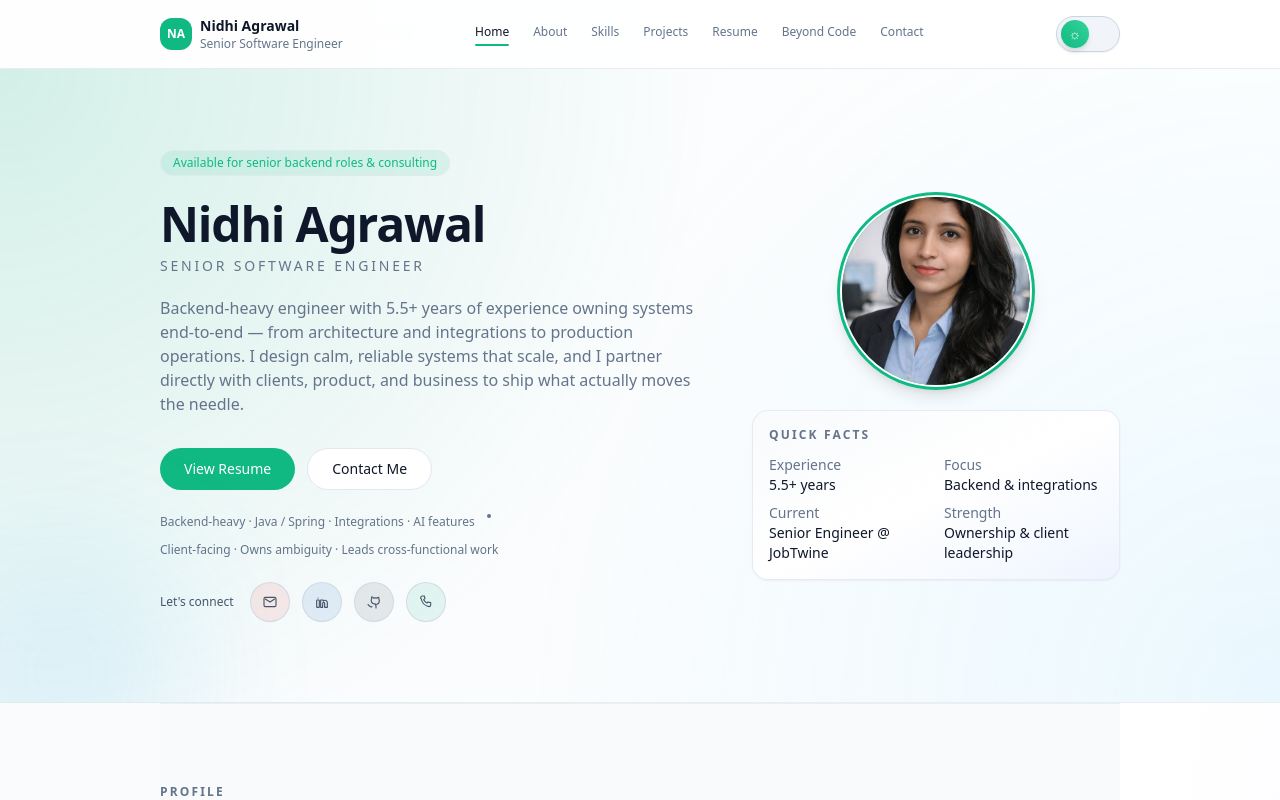
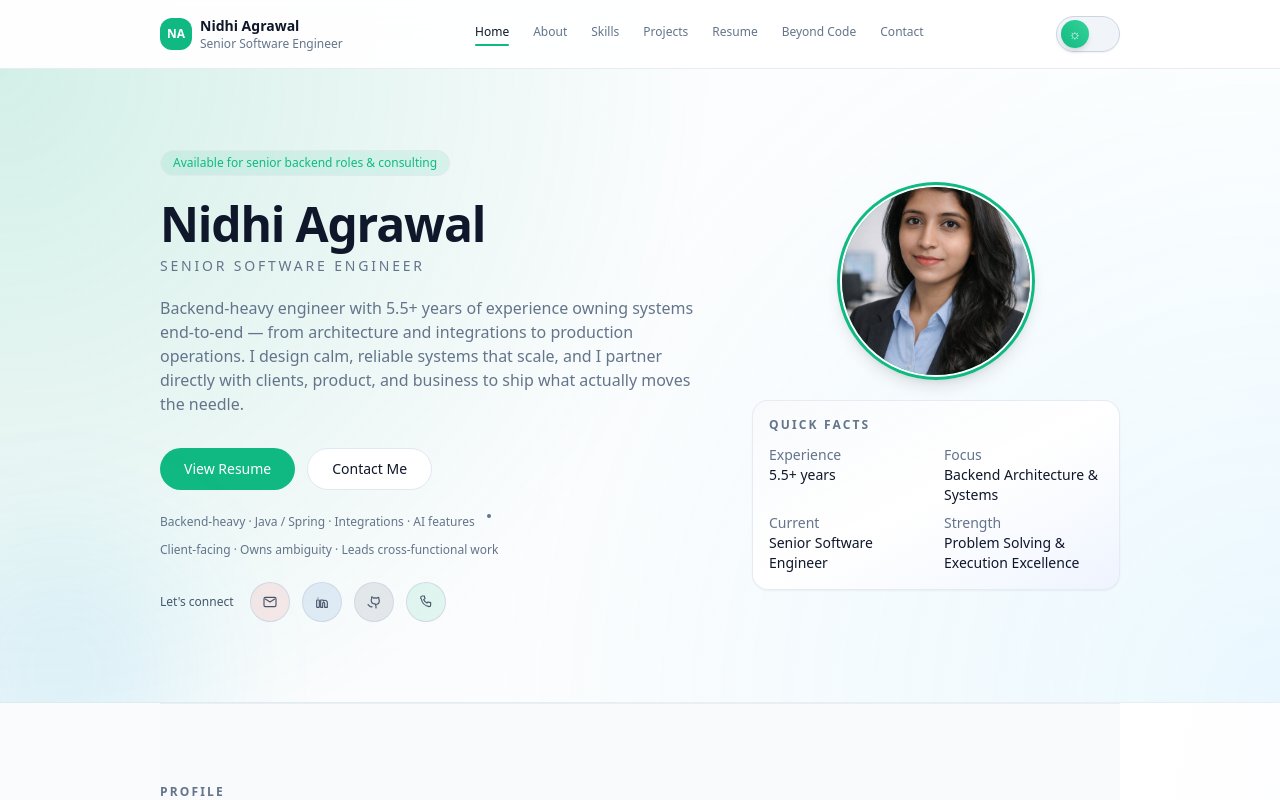
Before and after one commit to nidhiagrwl/myPortfolio, a Next.js app: page / in a window 1280 px wide. Shown: the top 800 px of the page. Built offline with nearby package versions, Linux system fonts and the light colour scheme.

Commit message:
mpdified content

```diff
--- a/app/page.tsx
+++ b/app/page.tsx
@@ -226,19 +226,19 @@ function Hero({ onViewResume }: { onViewResume: () => void }) {
                   <div>
                     <dt className="text-text-mutedLight dark:text-text-mutedDark">Focus</dt>
                     <dd className="font-medium text-text-light dark:text-text-dark">
-                      Backend &amp; integrations
+                    Backend Architecture &amp; Systems
                     </dd>
                   </div>
                   <div>
                     <dt className="text-text-mutedLight dark:text-text-mutedDark">Current</dt>
                     <dd className="font-medium text-text-light dark:text-text-dark">
-                      Senior Engineer @ JobTwine
+                    Senior Software Engineer
                     </dd>
                   </div>
                   <div>
                     <dt className="text-text-mutedLight dark:text-text-mutedDark">Strength</dt>
                     <dd className="font-medium text-text-light dark:text-text-dark">
-                      Ownership &amp; client leadership
+                    Problem Solving &amp; Execution Excellence
                     </dd>
                   </div>
                 </dl>
```
